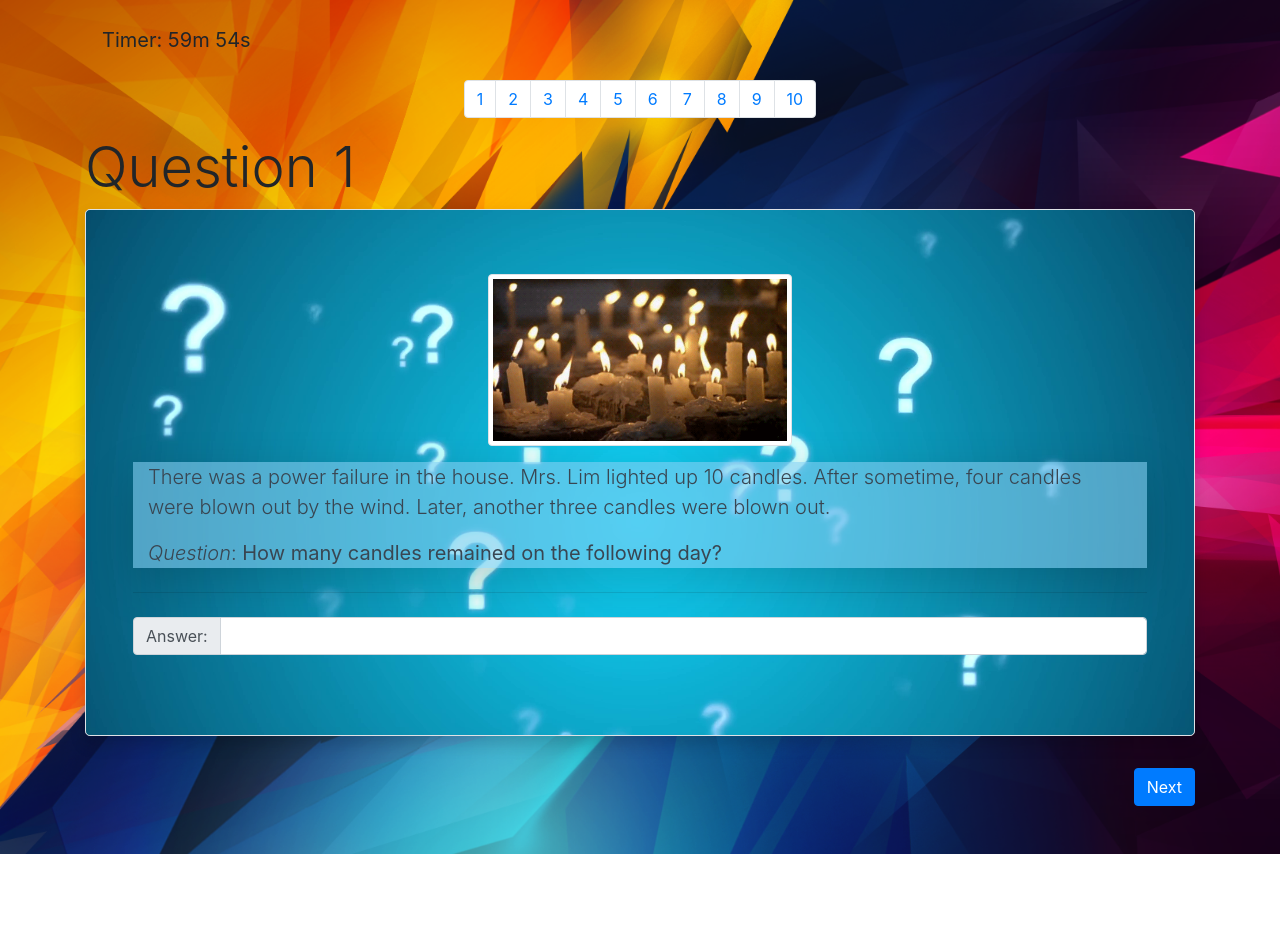
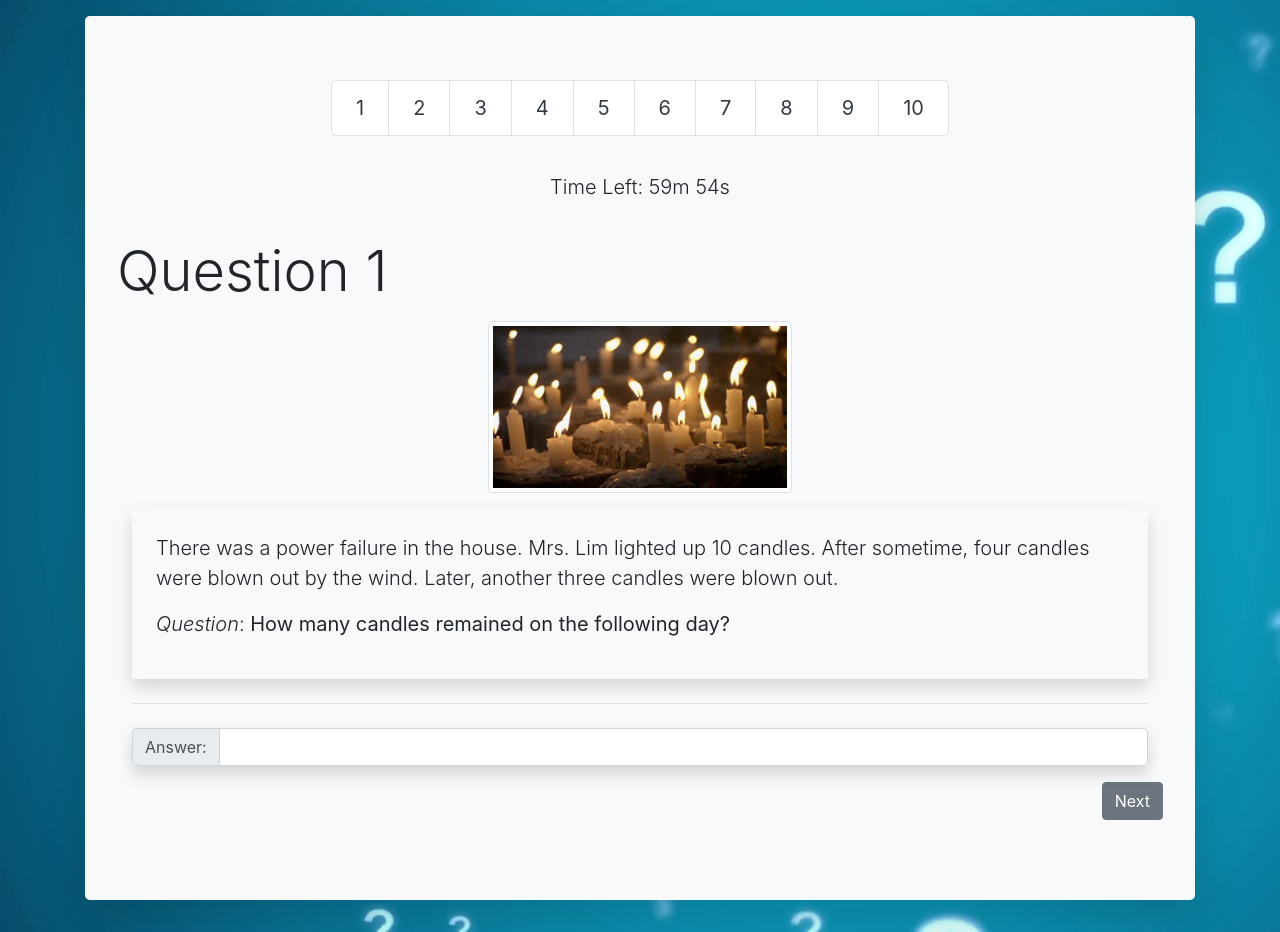
Before and after one commit to Kalai98/WIF2003-CTS, a PHP site: page /questions/questions.html in a window 1280 px wide. Before the commit the page ends 854 px from the top, so only its background shows below. Run offline with PHP 8.4, Linux system fonts and the light colour scheme.

Commit message:
Question design retouch

```diff
--- a/questions/questions.css
+++ b/questions/questions.css
@@ -1,25 +1,28 @@
- /* Hide all steps by default: */
+
+/* Hide all steps by default: */
 .tab {
     display: none;
 }
 
 .jumbotron {
-    background-image: url("images_q/que.png");
     background-size: cover;
 }
 
 body {
     background-image: url("images_q/bg.png");
+    background-image: url("images_q/que.png");
     background-size: cover;
-}
-
-#que {
-
-    background-color: rgba(130, 204, 238, 0.6);
-    color: #394652;
 }
 
 #table{
     background-image: url("images_q/cel.png");
     background-size: auto;
 }
+
+input:focus{
+    outline: none;
+}
+
+#timer{
+    padding: 1em;
+}
--- a/questions/questions.html
+++ b/questions/questions.html
@@ -9,10 +9,12 @@
 <body>
 
   <div class="container">
-    <p class="btn btn-lg mt-3">Timer: <span id="demo"></span></p>
 
+    <form class="" method="POST" id="regForm" action="marks.php">
+
+      <div class="jumbotron mt-3 shadow-lg bg-light">
         <nav id="navbar" class="center-button">
-      <ul class="pagination justify-content-center text-primary">
+            <ul class="pagination pagination-lg justify-content-center text-dark">
               <li class="page-item" onclick="goTo(0)"><a class="page-link">1</a></li>
               <li class="page-item" onclick="goTo(1)"><a class="page-link">2</a></li>
               <li class="page-item" onclick="goTo(2)"><a class="page-link">3</a></li>
@@ -26,17 +28,15 @@
             </ul>
           </nav>
 
-    <form method="POST" id="regForm" action="marks.php">
-
+          <p class="lead text-center" id="timer">Time Left: <span id="demo">60m 00s</span></p>
       <!-- Question 1 -->
         <div class="tab">
-        <h1 class="display-4">Question 1</h1>
-        <div class="jumbotron border shadow">
+          <p class="display-4">Question 1</p>
           <div class="container">
             <div class="thumbnails text-center">
               <img src="images_q/can.gif" class="img-thumbnail " alt="Cinque Terre" width="304" height="236">
             </div>
-            <div class="container mt-3 shadow-lg" id="que">
+            <div class="container mt-3 bg-light shadow p-4">
               <p class="lead">There was a power failure in the house. Mrs. Lim lighted up 10 candles. After
                 sometime,
                 four candles
@@ -45,26 +45,25 @@
               </p>
             </div>
             <hr class="my-4">
-            <div class="input-group mb-3">
+            <div class="shadow shadow input-group mb-3">
               <div class="input-group-prepend">
-                <label class="input-group-text" for="inputGroupSelect01">Answer:</label>
+                <label class=" input-group-text" for="inputGroupSelect01">Answer:</label>
               </div>
               <input name="a1" id="a1" type="text" class="form-control" onchange="saveToLocalStorage('a1')">
             </div>
           </div>
         </div>
-      </div>
+
 
       <!-- Question 2 -->
+
         <div class="tab">
-
             <h1 class="display-4">Question 2</h1>
-        <div class="jumbotron border shadow">
           <div class="container">
             <div class="thumbnails text-center">
               <img src="images_q/shakes.jpg" class="img-thumbnail " alt="shake hand" width="304" height="236">
             </div>
-            <div class="container mt-3 shadow-lg" id="que">
+            <div class="container mt-3 bg-light shadow p-4">
               <p class="lead">There are 20 people who love to solve puzzles. They met to solve puzzles together.
                 Among
                 them, three
@@ -78,7 +77,7 @@
               </p>
             </div>
             <hr class="my-4">
-            <div class="input-group mb-3">
+            <div class="shadow input-group mb-3">
               <div class="input-group-prepend">
                 <label class="input-group-text" for="inputGroupSelect01">Answer:</label>
               </div>
@@ -86,19 +85,17 @@
             </div>
           </div>
         </div>
-      </div>
 
       <!-- Question 3 -->
+
       <div class="tab">
-
         <h1 class="display-4">Question 3</h1>
-        <div class="jumbotron border shadow">
           <div class="container">
             <div class="thumbnails text-center">
               <img src="images_q/birds.jpg" class="img-thumbnail " alt="birds" width="304" height="236">
               <img src="images_q/turtles.jpg" class="img-thumbnail " alt="turtles" width="338" height="236">
             </div>
-            <div class="container mt-3 shadow-lg" id="que">
+            <div class="container mt-3 bg-light shadow p-4"">
               <p class="lead pt-3">There are altogether 100 birds and turtles. The total number of legs is 276.
               </p>
               <p class="lead "><i>Question</i>: <strong>How many birds and turtles are there,
@@ -106,13 +103,13 @@
               </p>
             </div>
             <hr class="my-4">
-            <div class="input-group mb-3">
+            <div class="shadow input-group mb-3">
               <div class="input-group-prepend">
                 <label class="input-group-text" for="inputGroupSelect01">Number of birds:</label>
               </div>
               <input name="a31" id="a31" type="text" class="form-control" onchange="saveToLocalStorage('a31')">
             </div>
-            <div class="input-group mb-3">
+            <div class="shadow input-group mb-3">
               <div class="input-group-prepend">
                 <label class="input-group-text" for="inputGroupSelect01">Number of turtles:</label>
               </div>
@@ -120,14 +117,12 @@
             </div>
           </div>
         </div>
-      </div>
 
       <!-- Question 4 -->
       <div class="tab">
         <h1 class="display-4">Question 4</h1>
-        <div class="jumbotron border shadow">
           <div class="container">
-            <div class="container mt-3 shadow-lg" id="que">
+            <div class="container mt-3 bg-light shadow p-4">
               <p class="lead">Move the following numbers to make them equal, mathematically. Write your answer
                 below.
               </p>
@@ -136,7 +131,7 @@
               </h1>
             </div>
             <hr class="my-4">
-            <div class="input-group mb-3">
+            <div class="shadow input-group mb-3">
               <div class="input-group-prepend">
                 <label class="input-group-text" for="inputGroupSelect01">Answer:</label>
               </div>
@@ -144,17 +139,15 @@
             </div>
           </div>
         </div>
-      </div>
 
       <!-- Question 5 -->
       <div class="tab">
         <h1 class="display-4">Question 5</h1>
-        <div class="jumbotron border shadow">
           <div class="container">
             <div class="thumbnails text-center">
               <img src="images_q/distinction.jpg" class="img-thumbnail " alt="distinction" width="304" height="236">
             </div>
-            <div class="container shadow-lg mt-3" id="que">
+            <div class="container mt-3 bg-light shadow p-4">
               <p class="lead pt-3">There are four (4) students: A, B, C, and D. They are discussing about their
                 academic
                 results. A
@@ -168,7 +161,7 @@
               </p>
             </div>
             <hr class="my-4">
-            <div class="input-group mb-3">
+            <div class="shadow input-group mb-3">
               <div class="input-group-prepend">
                 <label class="input-group-text" for="inputGroupSelect01">Answer:</label>
               </div>
@@ -176,18 +169,16 @@
             </div>
           </div>
         </div>
-      </div>
 
       <!-- Question 6 -->
       <div class="tab">
         <h1 class="display-4">Question 6</h1>
-        <div class="jumbotron border shadow">
           <div class="container">
             <div class="thumbnails text-center">
               <img src="images_q/photo.jpg" class="img-thumbnail " alt="photo" width="340" height="236">
               <img src="images_q/box.jpg" class="img-thumbnail " alt="box" width="338" height="236">
             </div>
-            <div class="container shadow-lg mt-3" id="que">
+            <div class="container mt-3 bg-light shadow p-4" >
               <p class="lead pt-3">There are three (3) boxes: a gold box, a silver box, and a red box. On top of
                 each of
                 the boxes,
@@ -200,7 +191,7 @@
               <p class="lead "><i>Question</i>: <strong>Which box contains the photo?</strong></p>
             </div>
             <hr class="my-4">
-            <div class="input-group mb-3">
+            <div class="shadow input-group mb-3">
               <div class="input-group-prepend">
                 <label class="input-group-text" for="inputGroupSelect01">Answer:</label>
               </div>
@@ -208,18 +199,16 @@
             </div>
           </div>
         </div>
-      </div>
 
       <!-- Question 7 -->
       <div class="tab">
         <h1 class="display-4">Question 7</h1>
-        <div class="jumbotron border shadow">
           <div class="container">
             <div class="thumbnails text-center">
               <img src="images_q/woodenstick.jpg" class="img-thumbnail " alt="burning wooden stick" width="304"
                 height="236">
             </div>
-            <div class="container shadow-lg mt-3" id="que">
+            <div class="container mt-3 bg-light shadow p-4">
               <p class="lead pt-3">Two thin wooden sticks take one (1) hour to complete burning, respectively.
                 What is the
                 method you
@@ -227,7 +216,7 @@
               <p class="lead mt-5"><strong>Choose your answer based on the step given: </strong></p>
               <p class="">You can choose more than 1 answer if the step happens simultaneously.</p>
               <hr class="my-4">
-              <div class="input-group mb-3">
+              <div class="shadow input-group mb-3">
                 <ol>
                   <li>Burn 1 tip of one of the stick</li>
                   <li>Burn both tips of 1 of the stick</li>
@@ -300,15 +289,12 @@
               </div>
             </div>
           </div>
-        </div>
-
 
       </div>
 
       <!-- Question 8  -->
       <div class="tab">
         <h1 class="display-4">Question 8</h1>
-        <div class="jumbotron border shadow">
           <div class="container">
             <div class="thumbnails text-center">
               <img src="images_q/dancer.jpg" class="img-thumbnail " alt="photo" width="200" height="236">
@@ -316,7 +302,7 @@
               <img src="images_q/novelist.jpg" class="img-thumbnail " alt="box" width="200" height="236">
               <img src="images_q/tvhost.jpg" class="img-thumbnail " alt="box" width="200" height="236">
             </div>
-            <div class="container mt-3 shadow-lg" id="que">
+            <div class="container mt-3 bg-light shadow p-4" >
               <p class="lead pt-3">There are four people: A, B, C, and D. They are predicting the future career
                 for each
                 other: dancer,
@@ -340,31 +326,31 @@
               </p>
             </div>
             <hr class="my-4">
-            <div class="input-group mb-3">
+            <div class="shadow input-group mb-3">
               <div class="input-group-prepend">
                 <label class="input-group-text" for="inputGroupSelect01">The career of A:</label>
               </div>
               <input name="a81" id="a81" type="text" class="form-control" onchange="saveToLocalStorage('a81')">
             </div>
-            <div class="input-group mb-3">
+            <div class="shadow input-group mb-3">
               <div class="input-group-prepend">
                 <label class="input-group-text" for="inputGroupSelect01">The career of B:</label>
               </div>
               <input name="a82" id="a82" type="text" class="form-control" onchange="saveToLocalStorage('a82')">
             </div>
-            <div class="input-group mb-3">
+            <div class="shadow input-group mb-3">
               <div class="input-group-prepend">
                 <label class="input-group-text" for="inputGroupSelect01">The career of C:</label>
               </div>
               <input name="a83" id="a83" type="text" class="form-control" onchange="saveToLocalStorage('a83')">
             </div>
-            <div class="input-group mb-3">
+            <div class="shadow input-group mb-3">
               <div class="input-group-prepend">
                 <label class="input-group-text" for="inputGroupSelect01">The career of D:</label>
               </div>
               <input name="a84" id="a84" type="text" class="form-control" onchange="saveToLocalStorage('a84')">
             </div>
-            <div class="input-group mb-3">
+            <div class="shadow input-group mb-3">
               <div class="input-group-prepend">
                 <div class="input-group-text">
                   <input class="a85" name="a85" type="radio" onclick="radioToLocalStorage('a85')"
@@ -373,7 +359,7 @@
               </div>
               <input type="text" class="form-control" readonly placeholder="D will marry Mr. P">
             </div>
-            <div class="input-group mb-3">
+            <div class="shadow input-group mb-3">
               <div class="input-group-prepend">
                 <div class="input-group-text">
                   <input class="a85" name="a85" type="radio" onclick="radioToLocalStorage('a85')"
@@ -384,18 +370,16 @@
             </div>
           </div>
         </div>
-      </div>
 
       <!-- Question 9  -->
       <div class="tab">
         <h1 class="display-4">Question 9</h1>
-        <div class="jumbotron border shadow">
           <div class="container">
             <div class="thumbnails text-center">
               <img src="images_q/fatthin.jpg" class="img-thumbnail " alt="fat and thin brothers" width="304"
                 height="236">
             </div>
-            <div class="container shadow-lg mt-3" id="que">
+            <div class="container mt-3 bg-light shadow p-4">
               <p class="lead pt-3">There are two brothers, one of whom is fat and the other is thin. The elder
                 brother will
                 tell the
@@ -416,7 +400,7 @@
                   (the fat one or the thin one)?</strong></p>
             </div>
             <!-- <hr class="my-4"> -->
-            <div class="input-group mb-3">
+            <div class="mt-3 shadow input-group mb-3">
               <div class="input-group-prepend">
                 <label class="input-group-text" for="inputGroupSelect01">The time now is:</label>
               </div>
@@ -426,7 +410,7 @@
                 <option value="Morning">Morning</option>
               </select>
             </div>
-            <div class="input-group mb-3">
+            <div class="shadow input-group mb-3">
               <div class="input-group-prepend">
                 <label class="input-group-text" for="inputGroupSelect01">The eldest brother is:</label>
               </div>
@@ -438,17 +422,15 @@
             </div>
           </div>
         </div>
-      </div>
 
       <!-- Question 10 -->
       <div class="tab">
         <h1 class="display-4">Question 10</h1>
-        <div class="jumbotron border shadow">
           <div class="container">
             <div class="thumbnails text-center">
               <img src="images_q/guard.jpg" class="img-thumbnail " alt="lion" width="304" height="236">
             </div>
-            <div class="container shadow-lg mt-3" id="que">
+            <div class="container mt-3 bg-light shadow p-4">
               <p class="lead pt-3">In a room, there are two men. One tells the truth and the other tells lie. You’re in
                 the
                 room, and
@@ -459,7 +441,7 @@
                   is the safe exit?</strong></p>
             </div>
             <hr class="my-4">
-            <div class="input-group mb-3">
+            <div class="shadow input-group mb-3">
               <div class="input-group-prepend">
                 <label class="input-group-text" for="exampleFormControlTextarea1">Your Question: </label>
               </div>
@@ -467,12 +449,11 @@
             </div>
           </div>
         </div>
-      </div>
 
 
       <div id="" class="tab">
         <h1 class="">Review Question</h1>
-        <table class="table table-light table-hover table-borderless text-center">
+        <table class=" shadow table table-light table-hover table-borderless text-center">
           <thead>
             <tr class="d-flex bg-dark text-white">
               <th class="col-1" scope="col">No</th>
@@ -548,18 +529,17 @@
         </table>
       </div>
 
-      <div class="mb-5" style="overflow:auto;">
-        <div style="float:right;">
-          <button class="btn btn-primary" type="button" id="prevBtn" onclick="nextPrev(-1)">Previous</button>
-          <button class="btn btn-primary" type="button" id="nextBtn" onclick="nextPrev(1)">Next</button>
-        </div>
-      </div>
-
       <input name="duration" id="dur" type="hidden">
       <input name="startTime" id="startTime" type="hidden">
       <input name="stopTime" id="stopTime" type="hidden">
     </form>
-
+    <div class="mt-3 mb-3" style="overflow:auto;">
+        <div style="float:right;">
+          <button class="btn btn-secondary" type="button" id="prevBtn" onclick="nextPrev(-1)">Previous</button>
+          <button class="btn btn-secondary" type="button" id="nextBtn" onclick="nextPrev(1)">Next</button>
+        </div>
+      </div>
+  </div>
 
   </div>
 
```
Also changed, not shown: login/login.css (+15 -9 lines), questions/marks.php (+20 -6 lines), signup/index.html (+13 -21 lines), signup/signup.css (+20 -3 lines). Lines whose indentation alone changed are shown as unchanged.
